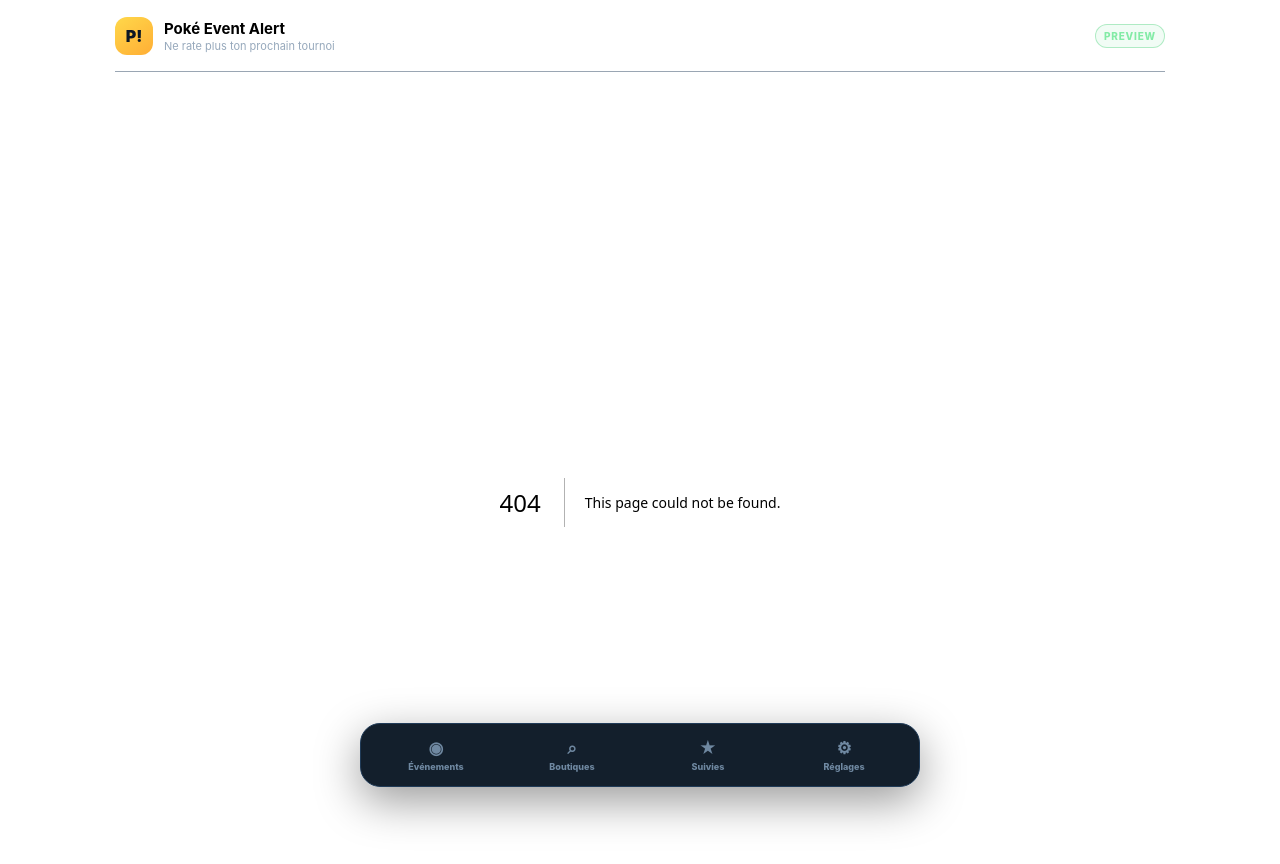
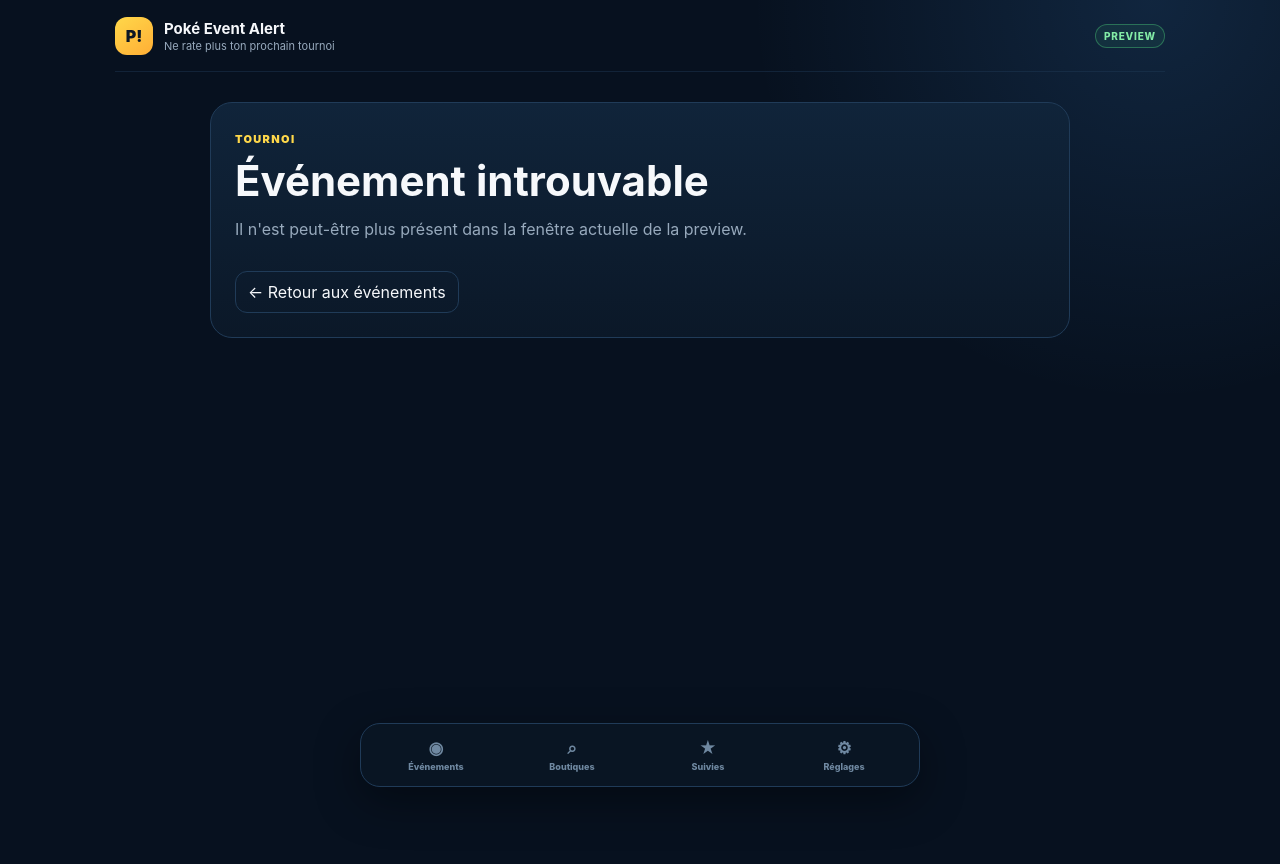
Before and after one commit to coeyn/poke-event-alert, a Next.js app in the folder apps/web/: page /tournoi in a window 1280 px wide. Before the commit this address had no page. Shown: the top 864 px of the page. After the commit the page ends 800 px from the top, so only its background shows below. Built offline with nearby package versions, Linux system fonts and the light colour scheme.

Commit message:
fix(web): open tournament details inside the app
* fix(web): open tournaments inside the app

* fix(web): add internal tournament detail page

* fix(web): route venue event links internally

* style(web): add tournament detail styles

```diff
--- a/apps/web/app/globals.css
+++ b/apps/web/app/globals.css
@@ -21,7 +21,7 @@ button,input{font:inherit}
 .searchBox{display:flex;align-items:center;gap:10px;background:var(--surface);border:1px solid var(--line);border-radius:15px;padding:0 15px;margin-bottom:24px}
 .searchBox span{font-size:20px;color:var(--muted)}.searchBox input{width:100%;padding:15px 0;color:var(--text);background:transparent;border:0;outline:0}.searchBox input::placeholder{color:#688099}
 .sectionHead{display:flex;align-items:center;justify-content:space-between;margin:10px 0 12px}.sectionHead h2{font-size:18px;margin:0}.sectionHead>span{color:var(--muted);font-size:12px}
-.eventList{display:grid;gap:10px}.eventCard{display:grid;grid-template-columns:58px 1fr 34px;gap:14px;align-items:center;border:1px solid var(--line);border-radius:17px;background:rgba(13,27,42,.92);padding:13px}
+.eventList{display:grid;gap:10px}.eventCard{display:grid;grid-template-columns:58px 1fr 34px;gap:14px;align-items:center;border:1px solid var(--line);border-radius:17px;background:rgba(13,27,42,.92);padding:13px;transition:.15s ease}.eventCard:hover{border-color:#41688f;background:#10243a;transform:translateY(-1px)}
 .eventDate{width:58px;height:64px;border-radius:14px;background:var(--surface2);display:flex;flex-direction:column;align-items:center;justify-content:center}.eventDate b{font-size:22px;line-height:1}.eventDate span{font-size:11px;text-transform:uppercase;color:var(--muted);margin-top:4px}
 .chips{display:flex;gap:6px}.chip{font-size:10px;font-weight:850;border-radius:99px;padding:4px 7px;background:rgba(75,163,255,.13);color:#8fc8ff;border:1px solid rgba(75,163,255,.2)}.chip.soft{color:#d0d8e3;background:#142234;border-color:#273d58}
 .eventBody h3{font-size:15px;margin:7px 0 2px}.venueName{font-size:13px;margin:0;color:#e8eef5}.meta{font-size:11px;margin:3px 0 0;color:var(--muted)}.arrowLink{width:34px;height:34px;border-radius:10px;border:1px solid var(--line);display:grid;place-items:center;color:var(--muted)}
@@ -35,3 +35,19 @@ button,input{font:inherit}
 .emptyState div{font-size:30px;color:var(--yellow)}.emptyState h3{color:var(--text);margin:7px 0}.emptyState p{margin:0}
 .settingsCard{background:var(--surface);border:1px solid var(--line);border-radius:18px;padding:18px;margin-bottom:12px}.settingsCard h2{font-size:16px;margin:0 0 8px}.settingRow{display:flex;align-items:center;justify-content:space-between;padding:13px 0;border-bottom:1px solid rgba(32,59,88,.6)}.settingRow:last-child{border-bottom:0}.settingRow input{width:20px;height:20px;accent-color:var(--yellow)}.mutedCard p{margin:0;color:var(--muted);font-size:13px}.primaryButton{width:100%;border:0;border-radius:14px;background:var(--yellow);color:#0b1725;font-weight:900;padding:14px;cursor:pointer}
 @media(max-width:650px){.venueGrid{grid-template-columns:1fr}.hero{padding:22px}.topbar{width:min(100% - 22px,1050px)}.main{width:min(100% - 20px,860px);padding-top:22px}.eventCard{grid-template-columns:54px 1fr 30px;gap:10px}.eventDate{width:54px}.brand small{display:none}}
+
+.backLink{display:inline-flex;margin-bottom:14px;color:var(--muted);font-size:13px}
+.detailCard{border:1px solid var(--line);background:linear-gradient(180deg,#10243a,#0b1828);border-radius:22px;padding:24px}
+.detailCard h1{margin:12px 0 6px;font-size:clamp(28px,5vw,42px);line-height:1.05}
+.detailDate{color:var(--yellow);font-weight:800;margin:0 0 22px}
+.detailGrid{display:grid;grid-template-columns:1fr 1fr;gap:12px;margin-bottom:18px}
+.detailBlock{background:#0a1624;border:1px solid var(--line);border-radius:14px;padding:14px}
+.detailBlock span{display:block;color:var(--muted);font-size:11px;margin-bottom:5px}
+.detailBlock strong{display:block;font-size:14px}
+.detailBlock small{display:block;color:#7892ab;font-size:11px;margin-top:5px}
+.sourceNotice{margin-top:14px;border:1px solid rgba(255,216,74,.22);background:rgba(255,216,74,.05);border-radius:14px;padding:14px}
+.sourceNotice strong{font-size:13px}.sourceNotice p{margin:5px 0 0;color:var(--muted);font-size:12px}
+.secondaryButton{display:inline-flex;margin-top:16px;border:1px solid var(--line);border-radius:12px;padding:10px 12px}
+.followedButton{background:#24384f;color:var(--yellow);border:1px solid rgba(255,216,74,.25)}
+.mutedText{color:var(--muted)}
+@media(max-width:650px){.detailGrid{grid-template-columns:1fr}}
--- /dev/null
+++ b/apps/web/app/tournoi/page.tsx
@@ -0,0 +1,91 @@
+"use client";
+
+import Link from "next/link";
+import { useEffect, useState } from "react";
+import {
+  formatDate,
+  loadUpcomingFrance,
+  readFavorites,
+  toggleFavorite,
+  type PreviewEvent
+} from "../../lib/preview";
+import { Loading } from "../../components/Loading";
+
+export default function TournamentPage() {
+  const [event, setEvent] = useState<PreviewEvent | null>(null);
+  const [loading, setLoading] = useState(true);
+  const [followed, setFollowed] = useState(false);
+
+  useEffect(() => {
+    const id = new URLSearchParams(window.location.search).get("id");
+    if (!id) {
+      setLoading(false);
+      return;
+    }
+
+    loadUpcomingFrance()
+      .then((events) => {
+        const found = events.find((item) => item.id === id) ?? null;
+        setEvent(found);
+        if (found) setFollowed(readFavorites().includes(found.venueKey));
+      })
+      .finally(() => setLoading(false));
+  }, []);
+
+  if (loading) return <Loading />;
+
+  if (!event) {
+    return (
+      <section className="detailCard">
+        <span className="eyebrow">Tournoi</span>
+        <h1>Événement introuvable</h1>
+        <p className="mutedText">Il n'est peut-être plus présent dans la fenêtre actuelle de la preview.</p>
+        <Link className="secondaryButton" href="/">← Retour aux événements</Link>
+      </section>
+    );
+  }
+
+  function toggle() {
+    const favorites = toggleFavorite(event!.venueKey);
+    setFollowed(favorites.includes(event!.venueKey));
+  }
+
+  return (
+    <>
+      <Link className="backLink" href="/">← Retour aux événements</Link>
+
+      <section className="detailCard">
+        <div className="chips">
+          <span className="chip">{event.game}</span>
+          <span className="chip soft">{event.type}</span>
+        </div>
+
+        <h1>{event.title}</h1>
+        <p className="detailDate">{formatDate(event.startsAt)}</p>
+
+        <div className="detailGrid">
+          <div className="detailBlock">
+            <span>Boutique / Ligue</span>
+            <strong>{event.venueName}</strong>
+            {event.leagueId && <small>League #{event.leagueId}</small>}
+          </div>
+
+          <div className="detailBlock">
+            <span>Lieu</span>
+            <strong>{event.city || "France"}</strong>
+            {event.address && <small>{event.address}</small>}
+          </div>
+        </div>
+
+        <button className={followed ? "primaryButton followedButton" : "primaryButton"} onClick={toggle}>
+          {followed ? "★ Boutique suivie" : "☆ Suivre cette boutique"}
+        </button>
+
+        <div className="sourceNotice">
+          <strong>À propos du lien officiel</strong>
+          <p>Certains anciens liens Pokémon fournis avec les événements renvoient aujourd'hui vers une erreur. Poké Event Alert affiche donc le détail ici plutôt que de t'envoyer vers une page cassée.</p>
+        </div>
+      </section>
+    </>
+  );
+}
--- a/apps/web/components/LiveData.tsx
+++ b/apps/web/components/LiveData.tsx
@@ -1,5 +1,6 @@
 "use client";
 
+import Link from "next/link";
 import { useEffect, useMemo, useState } from "react";
 import { EventCard } from "./EventCard";
 import { Loading } from "./Loading";
@@ -135,10 +136,10 @@ export function LiveData({ mode }: { mode: Mode }) {
               </div>
               <div className="miniEvents">
                 {venue.events.slice(0, 3).map((event) => (
-                  <a key={event.id} href={event.sourceUrl} target="_blank" rel="noreferrer">
+                  <Link key={event.id} href={`/tournoi/?id=${encodeURIComponent(event.id)}`}>
                     <span>{event.type}</span>
                     <b>{formatShort(event.startsAt)}</b>
-                  </a>
+                  </Link>
                 ))}
               </div>
             </article>
```
Also changed, not shown: apps/web/components/EventCard.tsx (+4 -3 lines).
